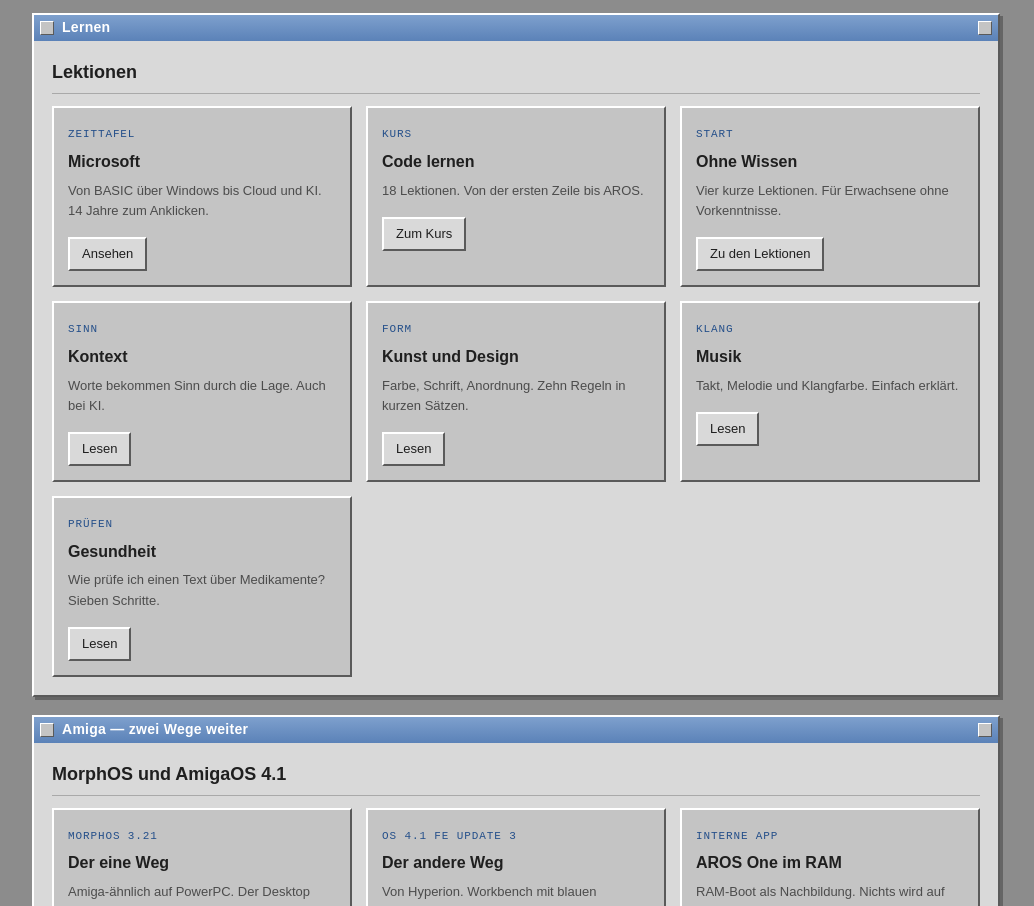
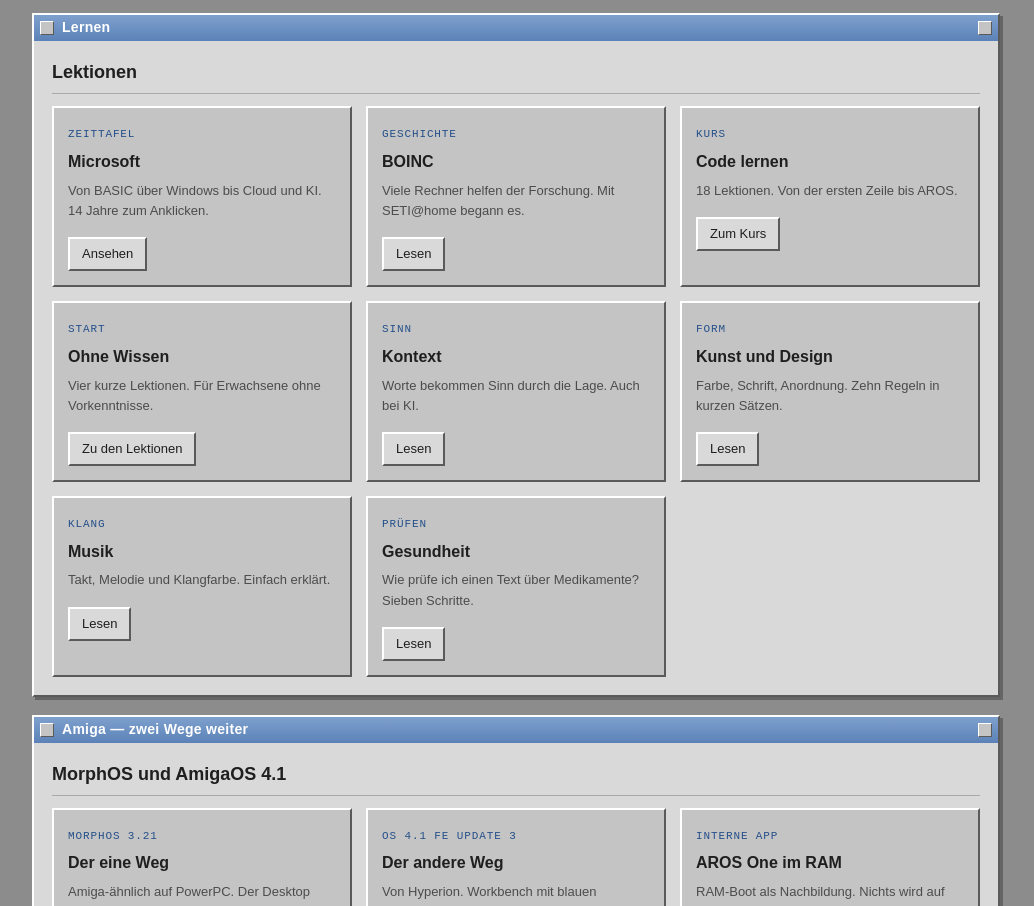
Before and after one commit to aurabin/easy-read, a plain HTML site: page docs/index.html in a window 1280 px wide. Shown: the part 1008-1914 px from the top of the page, without its empty margins (124-1158 px from the left). Drawn offline with Linux system fonts and the light colour scheme.

Commit message:
Add BOINC chapter to computer history and link it on the site

```diff
--- a/docs/index.html
+++ b/docs/index.html
@@ -175,6 +175,9 @@ body[data-theme="win31"] .window{
         <div class="card"><span class="tag">Zeittafel</span><h3>Microsoft</h3>
           <p>Von BASIC über Windows bis Cloud und KI. 14 Jahre zum Anklicken.</p>
           <a class="btn" href="apps/microsoft-history.html">Ansehen</a></div>
+        <div class="card"><span class="tag">Geschichte</span><h3>BOINC</h3>
+          <p>Viele Rechner helfen der Forschung. Mit SETI@home begann es.</p>
+          <a class="btn" href="https://github.com/aurabin/easy-read/blob/master/learn/computer-history.md">Lesen</a></div>
         <div class="card"><span class="tag">Kurs</span><h3>Code lernen</h3>
           <p>18 Lektionen. Von der ersten Zeile bis AROS.</p>
           <a class="btn" href="https://github.com/aurabin/easy-read/tree/master/learn/coding-course">Zum Kurs</a></div>
```
Also changed, not shown: docs/store.html (+3 -0 lines), site/index.html (+3 -0 lines), site/store.html (+3 -0 lines), 1 other file.
